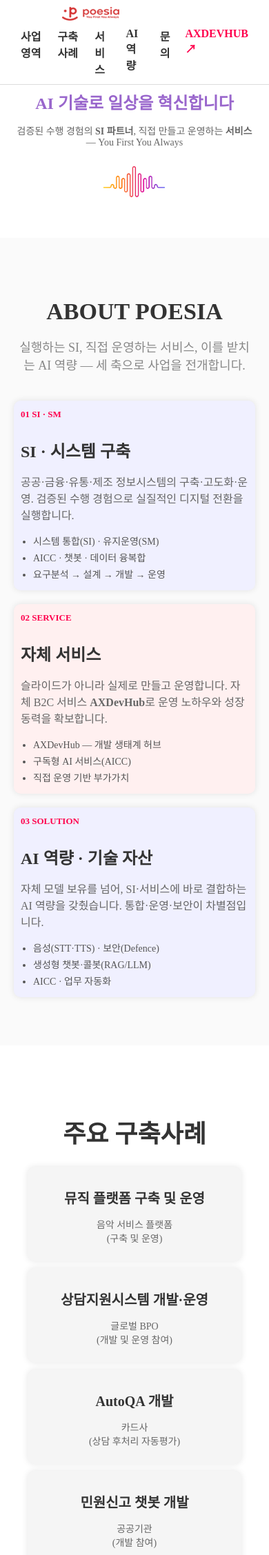
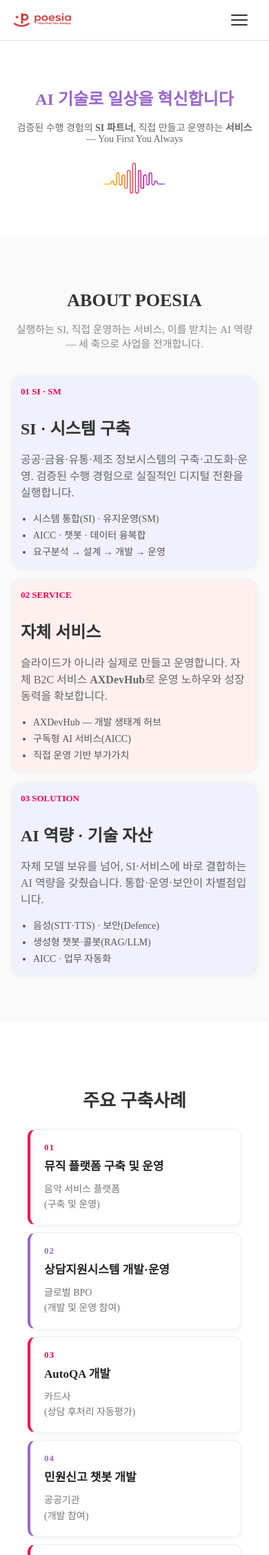
Before and after one commit to leejangwook/poesia_www, a PHP site: page / in a window 390 px wide. Shown: the top 2255 px of the page at 69% size. Run offline with PHP 8.4, Linux system fonts and the light colour scheme.

Commit message:
feat: 구축사례 카드 리디자인 — 번호·좌측강조색·hover, 반응형 3/2/1열

```diff
--- a/css/style.css
+++ b/css/style.css
@@ -5,6 +5,9 @@
     color: #666;
     padding-top: 60px; /* 헤더 높이에 맞춰 조정 */
 }
+
+/* 한글 제목: 음절 중간이 아닌 어절 단위로 줄바꿈(모바일 끊김 방지) */
+h1, h2, h3 { word-break: keep-all; }
 
 header {
     position: fixed;
@@ -78,11 +81,14 @@
     font-size: 36px;
     color: #9966CC;
     margin-bottom: 10px;
+    word-break: keep-all;   /* 한글: 음절 중간이 아닌 단어(어절) 단위로 줄바꿈 */
+    line-height: 1.3;
 }
 
 #intro p {
     font-size: 18px;
     margin-bottom: 20px;
+    word-break: keep-all;
 }
 
 #intro img {
@@ -238,29 +244,57 @@
 
 .story-list {
     display: flex;
-    justify-content: space-between;
+    justify-content: center;
     flex-wrap: wrap;
+    counter-reset: story;
 }
 
+/* 구축사례 카드 — 2026-06-29 리디자인(번호·좌측 강조색·hover) */
 .story-item {
-    flex: 1 1 calc(25% - 20px); /* 한 줄에 4개씩 */
+    flex: 1 1 calc(33.333% - 20px); /* 데스크톱 3열(6건=2행 균형) */
     margin: 10px;
-    padding: 20px;
-    background: #f5f5f5;
-    border-radius: 10px;
-    box-shadow: 0 0 10px rgba(0, 0, 0, 0.1);
-    text-align: center;
+    padding: 22px 22px 22px 24px;
+    background: #fff;
+    border: 1px solid #eee;
+    border-left: 4px solid #ff004d;
+    border-radius: 12px;
+    box-shadow: 0 2px 10px rgba(0, 0, 0, 0.05);
+    text-align: left;
+    transition: transform .18s ease, box-shadow .18s ease;
 }
 
+.story-item:hover {
+    transform: translateY(-4px);
+    box-shadow: 0 10px 26px rgba(0, 0, 0, 0.10);
+}
+
+.story-item::before {
+    counter-increment: story;
+    content: "0" counter(story);
+    display: block;
+    font-size: 13px;
+    font-weight: 800;
+    letter-spacing: 1px;
+    color: #ff004d;
+    margin-bottom: 8px;
+}
+
+/* 카드 좌측 강조색 교차(핑크↔퍼플) */
+.story-item:nth-child(even) { border-left-color: #9966CC; }
+.story-item:nth-child(even)::before { color: #9966CC; }
+
 .story-item h3 {
-    font-size: 20px;
-    color: #333;
-    margin-bottom: 10px;
+    font-size: 17px;
+    color: #222;
+    margin: 0 0 10px;
+    line-height: 1.4;
 }
 
 .story-item p {
     font-size: 14px;
-    color: #666;
+    color: #777;
+    line-height: 1.6;
+    margin: 0;
 }
 
 #contact {
@@ -319,7 +353,39 @@
 
 /* === 2026-06-26 개편: 솔루션·서비스·SI 3대 사업축 재포지셔닝 === */
 header .logo { text-indent: -9999px; overflow: hidden; }
-.nav-axdev { color: #ff004d !important; }
+.nav-axdev {
+    color: #ff004d !important;
+    border: 1.5px solid #ff004d;
+    border-radius: 18px;
+    padding: 5px 14px;
+    transition: background .15s, color .15s;
+}
+.nav-axdev:hover { background: #ff004d; color: #fff !important; }
+
+/* 햄버거 버튼 — 데스크톱 숨김, 모바일(≤768)에서 표시 */
+.nav-toggle {
+    display: none;
+    flex-direction: column;
+    justify-content: center;
+    gap: 5px;
+    width: 42px;
+    height: 38px;
+    padding: 7px;
+    background: none;
+    border: 0;
+    cursor: pointer;
+}
+.nav-toggle span {
+    display: block;
+    width: 24px;
+    height: 2px;
+    background: #333;
+    border-radius: 2px;
+    transition: transform .2s, opacity .2s;
+}
+header.nav-open .nav-toggle span:nth-child(1) { transform: translateY(7px) rotate(45deg); }
+header.nav-open .nav-toggle span:nth-child(2) { opacity: 0; }
+header.nav-open .nav-toggle span:nth-child(3) { transform: translateY(-7px) rotate(-45deg); }
 
 /* 공통 섹션 헤더 */
 .section-head { max-width: 1200px; margin: 0 auto 30px; text-align: center; }
@@ -377,25 +443,46 @@
 
 /* 미디어 쿼리 추가 */
 @media (max-width: 768px) {
+    /* 모바일: 고정헤더 해제 + 햄버거 메뉴(로고 왼쪽 · ☰ 오른쪽 · 펼침 드롭다운) */
+    body { padding-top: 0; }
+    header { position: static; padding: 10px 0; }
+
     header .container {
-        flex-direction: column;
+        flex-direction: row;
+        flex-wrap: wrap;                 /* nav가 100% 폭으로 아래 줄에 펼쳐지도록 */
+        justify-content: space-between;
         align-items: center;
     }
 
+    header .logo { float: none; margin: 0; }
+    .nav-toggle { display: flex; }
+
+    #intro h1 { font-size: 30px; }
+
+    /* 메뉴: 기본 접힘 → .nav-open 시 세로 목록으로 펼침 */
+    header nav { display: none; flex-basis: 100%; }
+    header.nav-open nav { display: block; }
     header nav ul {
-        flex-direction: row; /* 메뉴를 한 줄로 표시 */
-        justify-content: center;
+        flex-direction: column;
         width: 100%;
+        margin: 8px 0 0;
         padding: 0;
     }
-
-    header nav ul li {
-        margin: 0 10px;
+    header nav ul li { margin: 0; }
+    header nav ul li a {
+        display: block;
+        padding: 13px 6px;
+        font-size: 15px;
+        border-top: 1px solid #eee;
     }
-
-    header .logo {
-        margin-bottom: 10px;
+    /* 드롭다운에선 AXDEVHUB도 동일한 행 스타일(핀 해제, 빨강 유지) */
+    .nav-axdev {
+        border: 0;
+        border-top: 1px solid #eee;
+        border-radius: 0;
+        padding: 13px 6px;
     }
+    .nav-axdev:hover { background: none; color: #ff004d !important; }
 
     #services .container,
     #products .container,
@@ -411,6 +498,9 @@
         flex: 1 1 100%;
         margin: 10px 0;
     }
+
+    /* 구축사례는 태블릿(481~768)에서 2열 유지(≤480은 1열) */
+    .story-item { flex: 1 1 calc(50% - 20px); margin: 10px; }
 
     .product-item img {
         width: 100%;
@@ -445,6 +535,15 @@
         font-size: 14px;
     }
 
+    /* 큰 제목 모바일 축소 */
+    .section-head h2,
+    #axdevhub h2,
+    #story h2,
+    #contact h2,
+    #products h2 { font-size: 26px; }
+    .section-head .lead { font-size: 15px; }
+    #axdevhub p { font-size: 15px; }
+
     #services .container,
     #products .container,
     #story .container,
@@ -467,6 +566,9 @@
         margin: 5px 0;
     }
 
+    /* 구축사례 카드: 폰에서도 충분한 여백 유지(좌측 강조선·번호 가독성) */
+    .story-item { padding: 18px 18px 18px 20px; }
+
     .contact-list {
         flex-direction: column;
         align-items: center;
--- a/index.html
+++ b/index.html
@@ -13,6 +13,9 @@
 	<header>
         <div class="container">
             <a href="#intro" class="logo">포에시아</a>
+            <button class="nav-toggle" aria-label="메뉴 열기" aria-expanded="false">
+                <span></span><span></span><span></span>
+            </button>
             <nav>
                 <ul>
                     <li><a href="#about">사업영역</a></li>
@@ -20,8 +23,7 @@
                     <li><a href="#axdevhub">서비스</a></li>
                     <li><a href="#solutions">AI 역량</a></li>
                     <li><a href="#contact">문의</a></li>
-                    <!-- TODO: AXDEVHUB 운영 도메인 확정 후 href 교체 -->
-                    <li><a href="https://www.axdevhub.com" target="_blank" rel="noopener" class="nav-axdev">AXDEVHUB ↗</a></li>
+                    <li><a href="https://axdevhub.com" data-axdev target="_blank" rel="noopener" class="nav-axdev">AXDEVHUB ↗</a></li>
                 </ul>
             </nav>
         </div>
@@ -121,8 +123,7 @@
                 <span>인재풀</span>
                 <span>개발자 커뮤니티</span>
             </div>
-            <!-- TODO: AXDEVHUB 운영 도메인 확정 후 href 교체 -->
-            <a class="cta" href="https://www.axdevhub.com" target="_blank" rel="noopener">AXDevHub 바로가기 ↗</a>
+            <a class="cta" href="https://axdevhub.com" data-axdev target="_blank" rel="noopener">AXDevHub 바로가기 ↗</a>
         </div>
     </section>
 
@@ -260,8 +261,7 @@
     <footer>
         <div class="container">
             <div class="footer-links">
-                <!-- TODO: AXDEVHUB 운영 도메인 확정 후 href 교체 -->
-                <a href="https://www.axdevhub.com" target="_blank" rel="noopener">포에시아가 운영하는 AXDevHub 바로가기 ↗</a>
+                <a href="https://axdevhub.com" data-axdev target="_blank" rel="noopener">포에시아가 운영하는 AXDevHub 바로가기 ↗</a>
             </div>
             <p class="footer-corp">
                 주식회사 포에시아 · 대표 조연우 · 사업자등록번호 475-87-02542<br>
@@ -270,5 +270,32 @@
             <p>© 포에시아 Corp. All Rights Reserved.</p>
         </div>
     </footer>
+
+    <!-- AXDEVHUB 링크 환경 자동 인식: localhost↔localhost:3000 · t.smilewithpoesia↔t.axdevhub · 운영↔axdevhub.com -->
+    <script>
+      (function () {
+        var h = location.hostname;
+        var url =
+          (h === 'localhost' || h === '127.0.0.1') ? 'http://localhost:3000'
+          : (h === 't.smilewithpoesia.com' || h === 't.smilewithpoesia.co.kr') ? 'https://t.axdevhub.com'
+          : 'https://axdevhub.com';
+        document.querySelectorAll('a[data-axdev]').forEach(function (a) { a.href = url; });
+
+        // 모바일 햄버거 토글
+        var hdr = document.querySelector('header');
+        var btn = document.querySelector('.nav-toggle');
+        if (hdr && btn) {
+          var setOpen = function (open) {
+            hdr.classList.toggle('nav-open', open);
+            btn.setAttribute('aria-expanded', open ? 'true' : 'false');
+            btn.setAttribute('aria-label', open ? '메뉴 닫기' : '메뉴 열기');
+          };
+          btn.addEventListener('click', function () { setOpen(!hdr.classList.contains('nav-open')); });
+          hdr.querySelectorAll('nav a').forEach(function (a) {
+            a.addEventListener('click', function () { setOpen(false); });
+          });
+        }
+      })();
+    </script>
 </body>
 </html>
```
